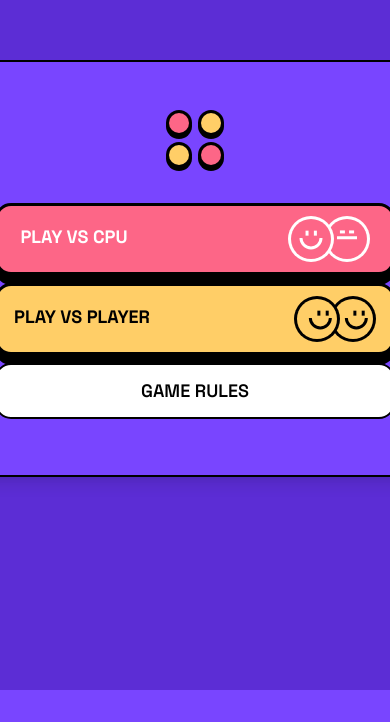
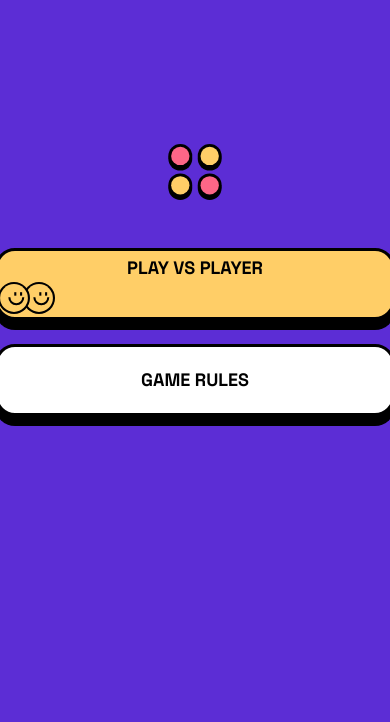
Before and after one commit to Jojo-Mitchell/connect-four, a React (Vite) app: page / in a window 390 px wide. Shown: the part 154-876 px from the top of the page. Before the commit the page ends 844 px from the top, so only its background shows below. Built offline with nearby package versions, Linux system fonts and the light colour scheme; a web font is replaced by a local one.

Commit message:
Update Menu styling

```diff
--- a/src/components/MainMenu.tsx
+++ b/src/components/MainMenu.tsx
@@ -13,31 +13,45 @@ const MainMenu = () => {
   };
 
   return (
-    <div className="bg-game-purple menu-wrapper flex flex-col items-center rounded-xl shadow-lg border-2 border-black">
-      <img src={logo} alt="Logo" className="w-auto h-auto mb-8" />
+    <div className="flex items-center justify-center min-h-screen w-full">
+      {/* Container with responsive widths and positioning */}
+      <div className="bg-game-purple max-sm:bg-inherit relative flex flex-col max-md:justify-center items-center
+        sm:w-[375px] sm:min-h-screen p-12
+        md:w-[480px] md:min-h-0 rounded-default md:border-edge lg:border-edge
+        lg:w-[480px]">
 
-      <div className="card text-left relative flex flex-col justify-center w-[400px]">
+        {/* Logo sizing and spacing */}
+        <img
+          src={logo}
+          alt="Logo"
+          className="w-14 h-14 mb-12 logo md:mb-8"
+        />
+
+        {/* Button container */}
+        <div className="w-full max-sm:bg-transparent flex flex-col gap-4 items-center">
           <button
             onClick={startGame}
-          className="menu-button bg-player1 text-white rounded-lg hover:border-game-purple-dark "
+            className="menu-button bg-player2 text-black transition-all"
           >
-          PLAY VS CPU
-          <img src={playerVsCpu} alt="Player vs CPU" className="ml-40 inline-block" />
+            <span className="label">PLAY VS PLAYER</span>
+            <img src={playerVsPlayer} alt="Player vs Player" className="h-8" />
           </button>
-        <button
+
+          {/* <button
             onClick={startGame}
-          className="menu-button bg-player2 text-black rounded-lg hover:border-game-purple-dark"
+            className="menu-button bg-player1 text-white transition-all"
           >
-          PLAY VS PLAYER
-          <img src={playerVsPlayer} alt="Player vs Player" className="inline-block ml-36" />
-        </button>
+            <span className="label">PLAY VS CPU</span>
+            <img src={playerVsCpu} alt="Player vs CPU" className="h-8" />
+          </button> */}
 
           <button
             onClick={() => dispatch(setGameMode('rules'))}
-          className="w-[400px] mb-2 py-3 bg-white text-black rounded-lg hover:border-game-purple-dark border-black border-2 transition-colors font-semibold text-lg"
+            className="menu-button bg-white text-black transition-colors"
           >
-          GAME RULES
+            <span className="label">GAME RULES</span>
           </button>
+        </div>
       </div>
     </div>
   );
--- a/src/components/NavMenu.tsx
+++ b/src/components/NavMenu.tsx
@@ -61,21 +61,21 @@ const NavMenu = ({ onPauseTimer }: NavMenuProps) => {
 
   return (
     <>
-      <div className="text-white flex justify-evenly px-4 mt-3">
+      <div className="nav-menu">
         <button
           onClick={handleMenuClick}
-          className="px-4 py-2 bg-game-purple-dark rounded-lg hover:bg-indigo-700 transition"
+          className="px-10 py-2 bg-game-purple-dark rounded-small hover:bg-game-purple transition"
         >
           MENU
         </button>
-        <div>
-          <img src={logo} alt="Logo" className="w-10 h-10 ml-4" />
+        <div className="main-menu-logo mr-10">
+          <img src={logo} alt="Logo" className="w-10 h-10" />
         </div>
         <button
           onClick={handleRestart}
           className={`
             flex items-center gap-2 px-4 py-2 bg-game-purple-dark
-            rounded-lg hover:opacity-90 transition
+            rounded-small hover:opacity-90 transition
           `}
         >
           <RotateCcw size={20} />
@@ -86,34 +86,37 @@ const NavMenu = ({ onPauseTimer }: NavMenuProps) => {
       {/* Menu Modal */}
       {showMenu && (
         <div
-          className="fixed inset-0 bg-black/50 backdrop-blur-sm z-50 flex items-center justify-center"
+          className="fixed inset-0 bg-black/50 backdrop-blur-sm z-50 flex items-center justify-center text-center"
           onClick={handleBackdropClick}
         >
-          <div className="bg-game-purple rounded-lg w-full max-w-sm mx-4 p-6 shadow-xl animate-in fade-in zoom-in duration-200">
+          <div className="bg-game-purple rounded-default w-full max-w-sm mx-auto max-sm:w-80 p-8 shadow-xl animate-in fade-in zoom-in duration-200">
             {/* Modal Header */}
             <div className="flex items-center text-white justify-between mb-6">
-              <h2 className="text-2xl m-auto font-bold">PAUSE</h2>
+              <h2 className="text-6xl m-auto font-bold">PAUSE</h2>
             </div>
 
             {/* Modal Content */}
             <div className="space-y-4">
               <button
                 onClick={handleResume}
-                className="w-full py-3 px-4 rounded-lg menu-button bg-white text-black transition-colors"
+                className="w-full py-3 px-4 rounded-lg menu-button bg-white text-black
+                         hover:bg-player1 hover:text-white hover:border-player2 transition-colors"
               >
                 CONTINUE GAME
               </button>
 
               <button
                 onClick={handleRestart}
-                className="w-full py-3 px-4 rounded-lg menu-button bg-white text-black transition-colors"
+                className="w-full py-3 px-4 rounded-lg menu-button bg-white text-black
+                         hover:bg-player1 hover:text-white hover:border-player2 transition-colors"
               >
                 RESTART
               </button>
 
               <button
                 onClick={() => setShowQuitConfirm(true)}
-                className="w-full py-3 px-4 rounded-lg menu-button bg-player1 text-white transition-colors"
+                className="w-full py-3 px-4 rounded-lg menu-button bg-white text-black
+                         hover:bg-player1 hover:text-white hover:border-player2 transition-colors"
               >
                 QUIT GAME
               </button>
@@ -136,15 +139,15 @@ const NavMenu = ({ onPauseTimer }: NavMenuProps) => {
             <div className="space-x-4 flex justify-end">
               <button
                 onClick={() => setShowQuitConfirm(false)}
-                className="px-4 py-2 rounded-lg border border-gray-200
-                         hover:bg-gray-50 transition-colors"
+                className="px-4 py-2 rounded-lg border bg-game-purple-dark border-x-game-purple-dark
+                         hover:bg-game-purple transition-colors"
               >
                 CANCEL
               </button>
               <button
                 onClick={handleQuitGame}
-                className="px-4 py-2 rounded-lg bg-red-500 text-white
-                         hover:bg-red-600 transition-colors"
+                className="px-4 py-2 rounded-lg bg-player1 text-white
+                         hover:bg-player2 hover:text-black transition-colors"
               >
                 QUIT GAME
               </button>
```
Lines whose indentation alone changed are shown as unchanged.
